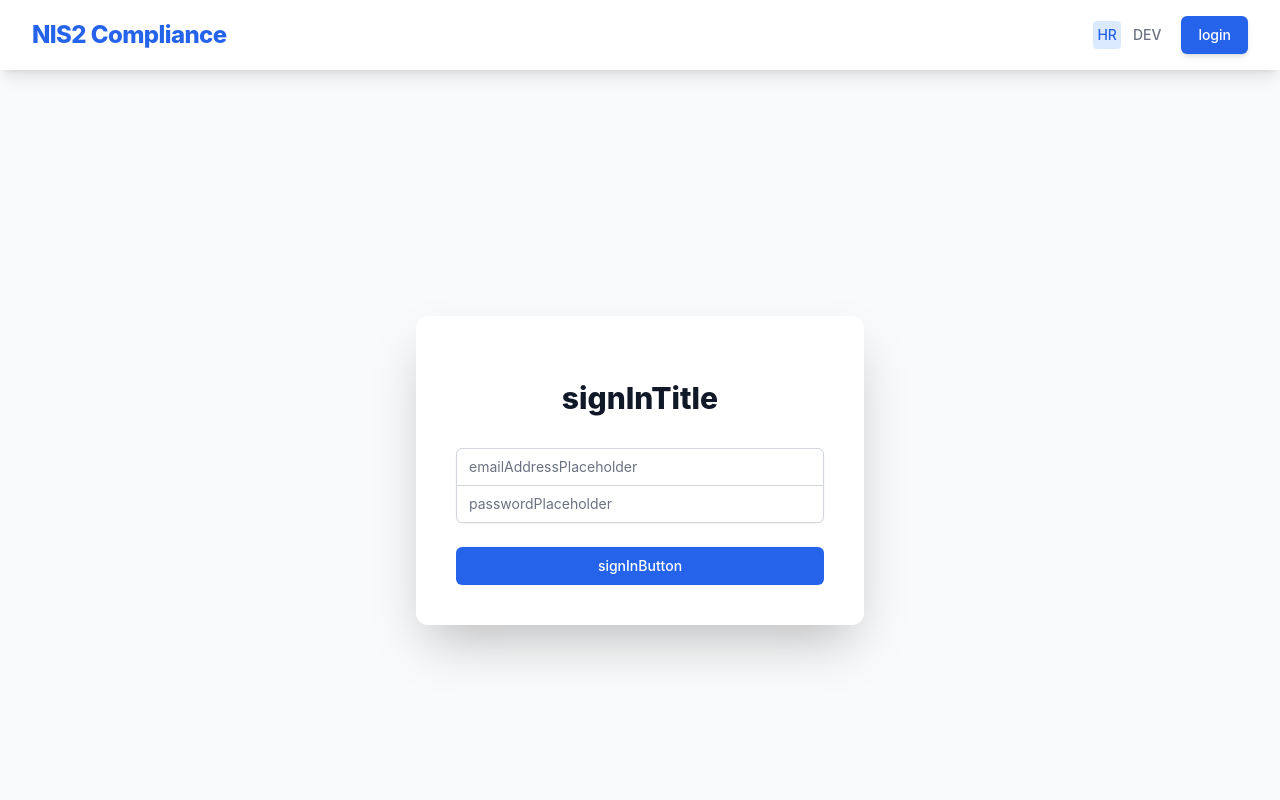
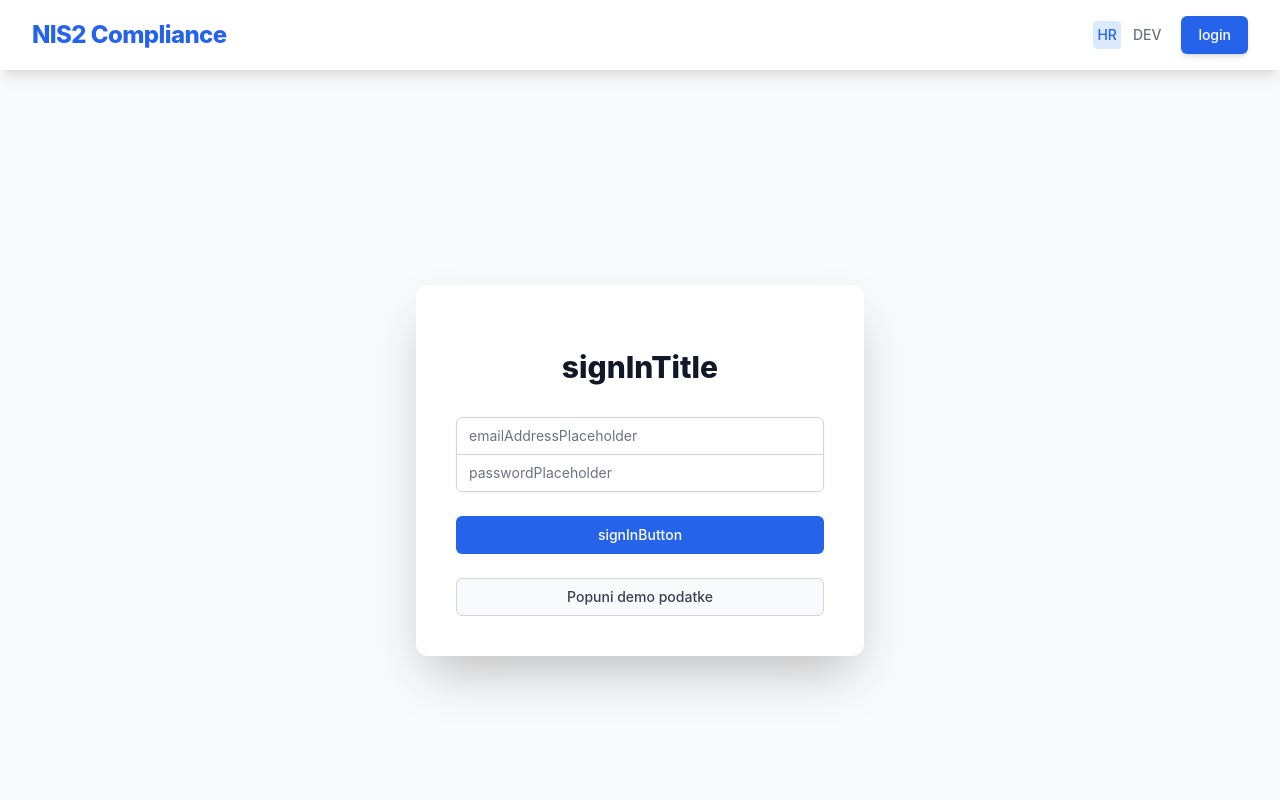
Before and after one commit to kiberneticka/NIS2proj, a React (Vite) app: page /login in a window 1280 px wide. Shown: the top 800 px of the page. Built offline with nearby package versions, Linux system fonts and the light colour scheme; no server answers.

Commit message:
Update Login.jsx

```diff
--- a/src/components/Login.jsx
+++ b/src/components/Login.jsx
@@ -16,21 +16,21 @@ export default function Login({ onLogin }) {
 
   try {
     await onLogin(email, password);
-      // Uspješna prijava → preusmjeravanje na /app
-      navigate('/app');               // <-- nova sintaksa
-      // ili ako želiš zamijeniti trenutnu stavku u povijesti:
-      // navigate('/app', { replace: true });
+    navigate('/app');
   } catch (err) {
-      let errorMessage = t('loginError');
+    let errorMessage = t('loginError');  // Default: "Greška pri prijavi"
 
-      if (err.code === 'auth/wrong-password') {
-        errorMessage = t('wrongPassword');
+    // Specifični errorovi
+    if (err.code === 'auth/wrong-password' || err.code === 'auth/invalid-credential') {
+      errorMessage = t('wrongPassword') || 'Pogrešna lozinka. Pokušaj ponovno.';
     } else if (err.code === 'auth/user-not-found') {
-        errorMessage = t('userNotFound');
+      errorMessage = t('userNotFound') || 'Korisnik nije pronađen. Registriraj se ili koristi demo: demo@nis2.com / demo123';
+    } else if (err.code === 'auth/invalid-email') {
+      errorMessage = 'Nevažeći email format.';
     }
 
     setError(errorMessage);
-      console.error('Login error:', err);
+    console.error('Login error:', err.code, err.message);  // Dodaj ovo za debug
   }
 };
 
@@ -91,6 +91,19 @@ export default function Login({ onLogin }) {
               {t('signInButton')}
             </button>
           </div>
+<div className="mt-4">
+  <button
+    type="button"  // Ne submit, već direktno
+    onClick={() => {
+      setEmail('demo@nis2.com');
+      setPassword('demo123');
+      // Ili automatski submit: handleSubmit({ preventDefault: () => {} });
+    }}
+    className="w-full py-2 px-4 border border-gray-300 text-sm font-medium rounded-md text-gray-700 bg-gray-50 hover:bg-gray-100 transition"
+  >
+    Popuni demo podatke
+  </button>
+</div>
         </form>
       </div>
     </div>
```
Lines whose indentation alone changed are shown as unchanged.
